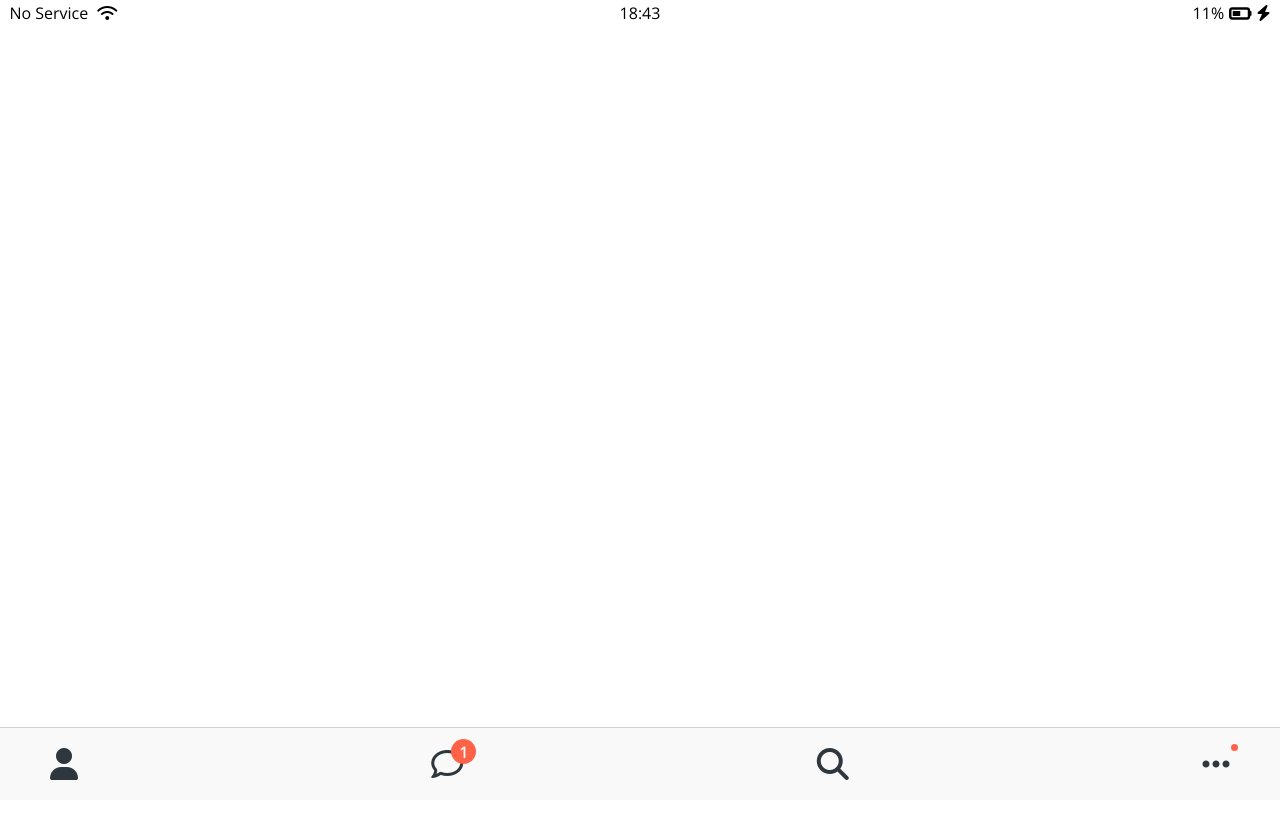
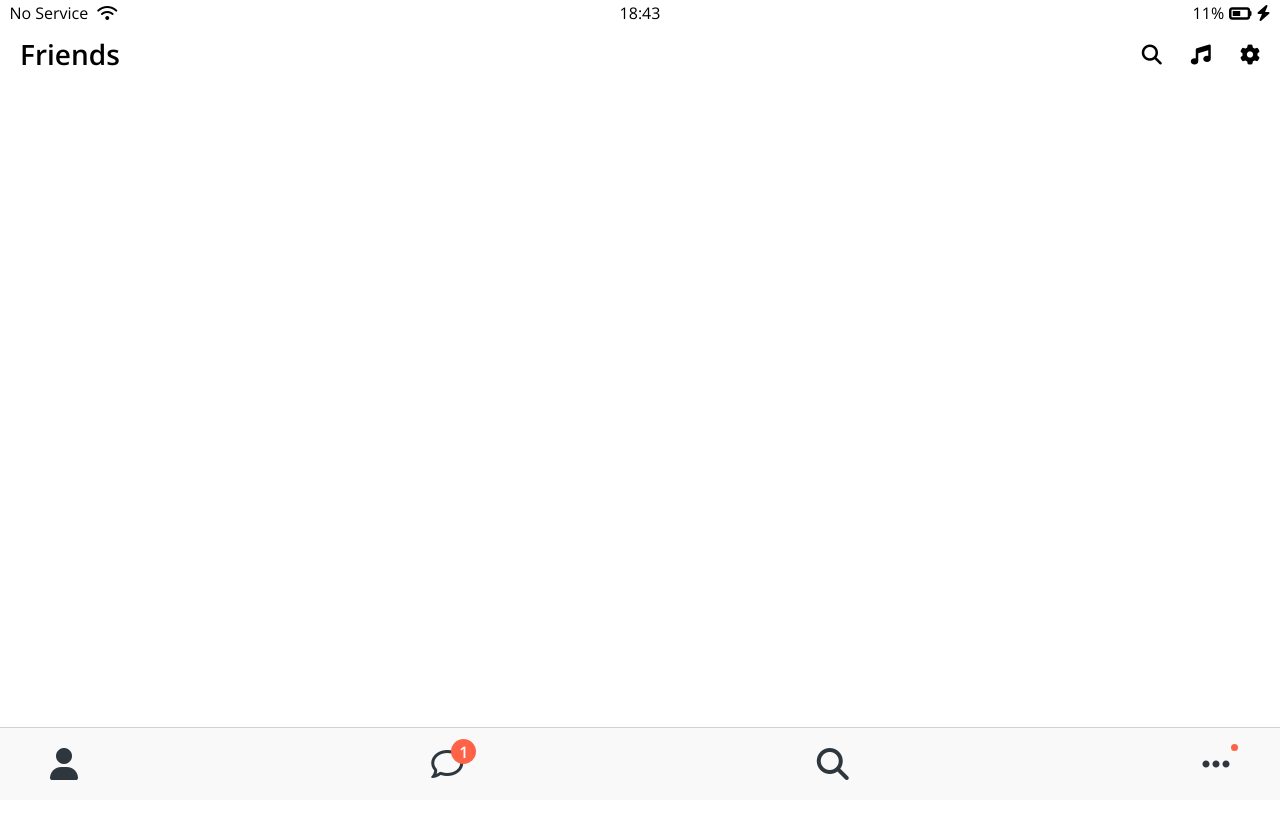
Before and after one commit to taeseung-yoo/kokoa-clone, a plain HTML site: page friends.html in a window 1280 px wide. Shown: the top 818 px of the page. Drawn offline with nearby package versions, Linux system fonts and the light colour scheme.

Commit message:
Added Screen Header

```diff
--- /dev/null
+++ b/css/components/screen-header.css
@@ -0,0 +1,14 @@
+.screen-header {
+  display: flex;
+  justify-content: space-between;
+  align-items: center;
+  padding: 20px;
+  padding-top: 40px;
+}
+.screen-header__title {
+  font-size: 28px;
+  font-weight: 600;
+}
+.screen-header__icons span {
+  margin-left: 25px;
+}
--- a/css/components/status-bar.css
+++ b/css/components/status-bar.css
@@ -1,9 +1,11 @@
 .status-bar {
+  position: fixed;
+  top: 0;
+  width: 100%;
   display: flex;
   justify-content: center;
   padding: 5px 3px;
-  position: fixed;
-  width: 100%;
+  /* background-color: #ffffff; */
 }
 .status-bar__column {
   width: 33%;
--- a/css/style.css
+++ b/css/style.css
@@ -5,6 +5,7 @@
 /* Components */
 @import "components/status-bar.css";
 @import "components/nav-bar.css";
+@import "components/screen-header.css";
 
 /* Screens */
 @import "screens/login.css";
--- a/friends.html
+++ b/friends.html
@@ -22,6 +22,15 @@
         <i class="fa-solid fa-bolt"></i>
       </div>
     </div>
+
+    <header class="screen-header">
+      <h1 class="screen-header__title">Friends</h1>
+      <div class="screen-header__icons">
+        <span> <i class="fa-solid fa-magnifying-glass fa-lg"></i> </span>
+        <span> <i class="fa-solid fa-music fa-lg"></i> </span>
+        <span> <i class="fa-solid fa-gear fa-lg"></i> </span>
+      </div>
+    </header>
 
     <nav class="nav">
       <ul class="nav__list">
```
